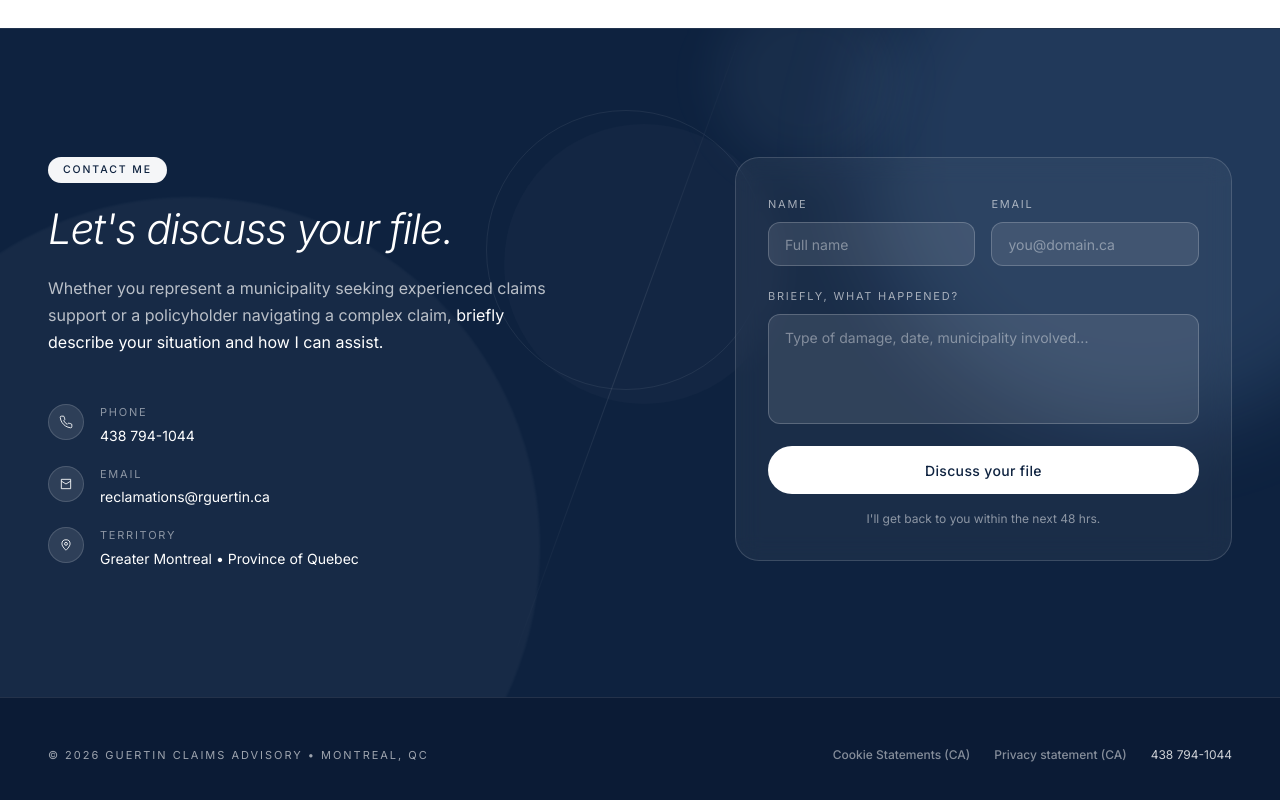
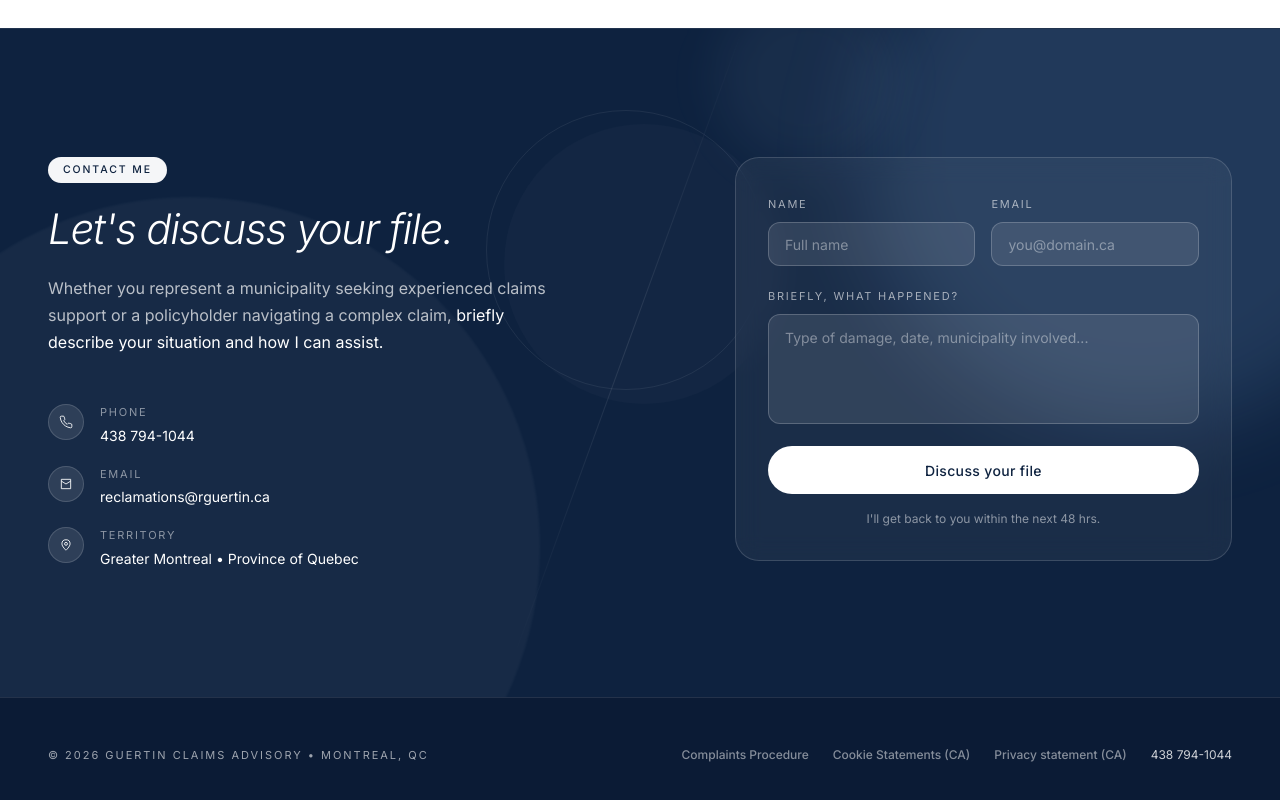
Before and after one commit to Irene2828/ClaimsExpert, a React (Vite) app: page / in a window 1280 px wide. Shown: the part 4287-5087 px from the top of the page. Built offline with nearby package versions, Linux system fonts and the light colour scheme; a web font is replaced by a local one.

Commit message:
Update LegalPage padding and back link styling to match About.jsx

```diff
--- a/src/App.jsx
+++ b/src/App.jsx
@@ -3,6 +3,7 @@ import { Routes, Route, useLocation } from 'react-router-dom';
 import Header from './components/Header';
 import Home from './pages/Home';
 import About from './pages/About';
+import LegalPage from './pages/LegalPage';
 import FeedbackWidget from './components/FeedbackWidget';
 import useScrollMotion from './hooks/useScrollMotion';
 
@@ -44,6 +45,7 @@ function App() {
       <Routes>
         <Route path="/" element={<Home />} />
         <Route path="/about" element={<About />} />
+        <Route path="/legal/:docId" element={<LegalPage />} />
       </Routes>
       <FeedbackWidget />
     </div>
--- a/src/components/Footer.jsx
+++ b/src/components/Footer.jsx
@@ -1,4 +1,5 @@
 import { useLanguage } from '../i18n/LanguageContext';
+import { Link } from 'react-router-dom';
 
 export default function Footer() {
   const { t } = useLanguage();
@@ -10,14 +11,17 @@ export default function Footer() {
             {t('footer.copyright')}
           </span>
         </div>
-        <div className="flex gap-6 font-inter text-[12px] text-white/50 items-center">
-          <span className="text-[#00ACC1] hover:text-[#00ACC1]/80 transition-colors cursor-default font-medium">
+        <div className="flex gap-6 font-inter text-[12px] text-white/50 items-center flex-wrap">
+          <Link to="/legal/complaints" className="text-[#00ACC1] hover:text-[#00ACC1]/80 transition-colors font-medium">
+            {t('footer.complaints')}
+          </Link>
+          <Link to="/legal/cookies" className="text-[#00ACC1] hover:text-[#00ACC1]/80 transition-colors font-medium">
             {t('footer.cookies')}
-          </span>
-          <span className="text-[#00ACC1] hover:text-[#00ACC1]/80 transition-colors cursor-default font-medium">
+          </Link>
+          <Link to="/legal/privacy" className="text-[#00ACC1] hover:text-[#00ACC1]/80 transition-colors font-medium">
             {t('footer.privacy')}
-          </span>
-          <span className="text-white/80">
+          </Link>
+          <span className="text-white/80 whitespace-nowrap">
             438 794-1044
           </span>
         </div>
--- a/src/i18n/translations.js
+++ b/src/i18n/translations.js
@@ -128,7 +128,8 @@ export const translations = {
     footer: {
       copyright: "© 2026 GUERTIN CLAIMS ADVISORY • MONTREAL, QC",
       cookies: "Cookie Statements (CA)",
-      privacy: "Privacy statement (CA)"
+      privacy: "Privacy statement (CA)",
+      complaints: "Complaints Procedure"
     },
     about: {
       backBtn: "Back to Homepage",
@@ -278,7 +279,8 @@ export const translations = {
     footer: {
       copyright: "© 2026 Guertin Claims Advisory • Montréal, QC",
       cookies: "Politique de témoins (CA)",
-      privacy: "Politique de confidentialité (CA)"
+      privacy: "Politique de confidentialité (CA)",
+      complaints: "Traitement des plaintes"
     },
     about: {
       backBtn: "Retour à l'accueil",
```
